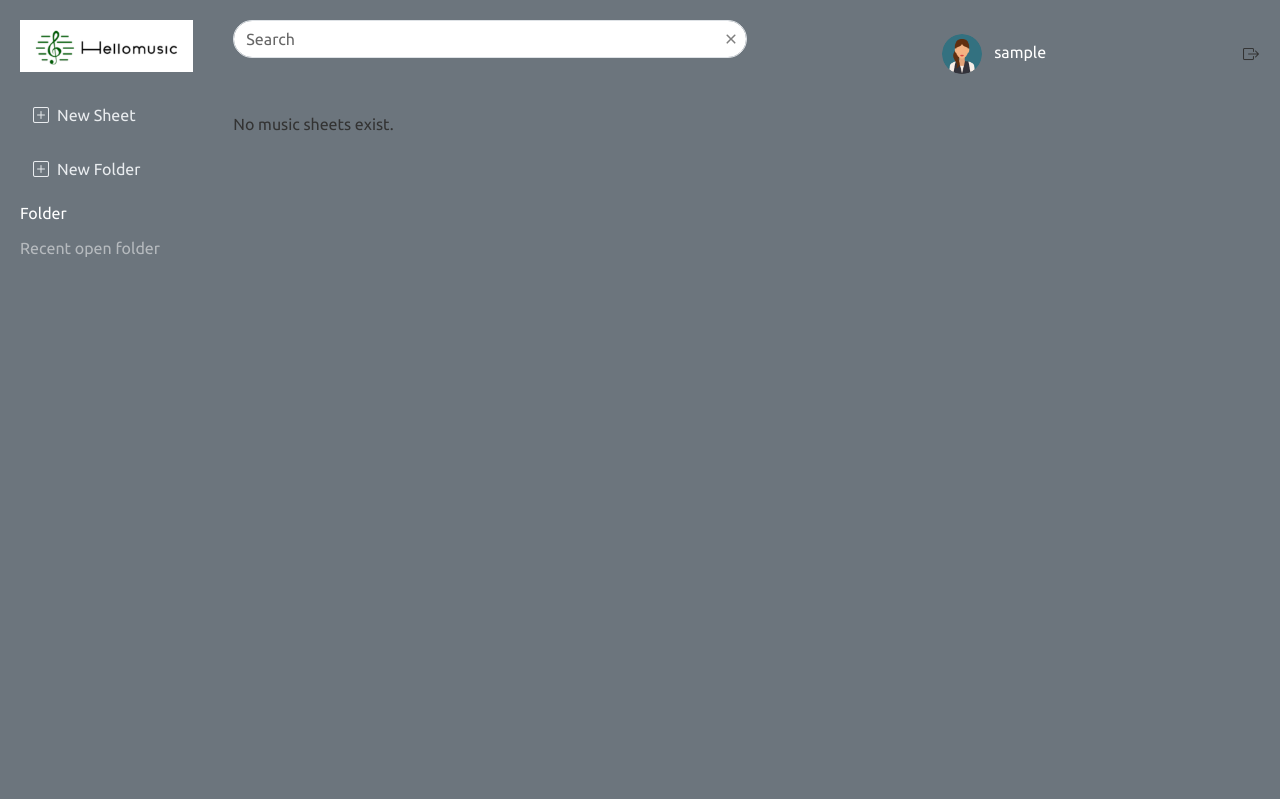
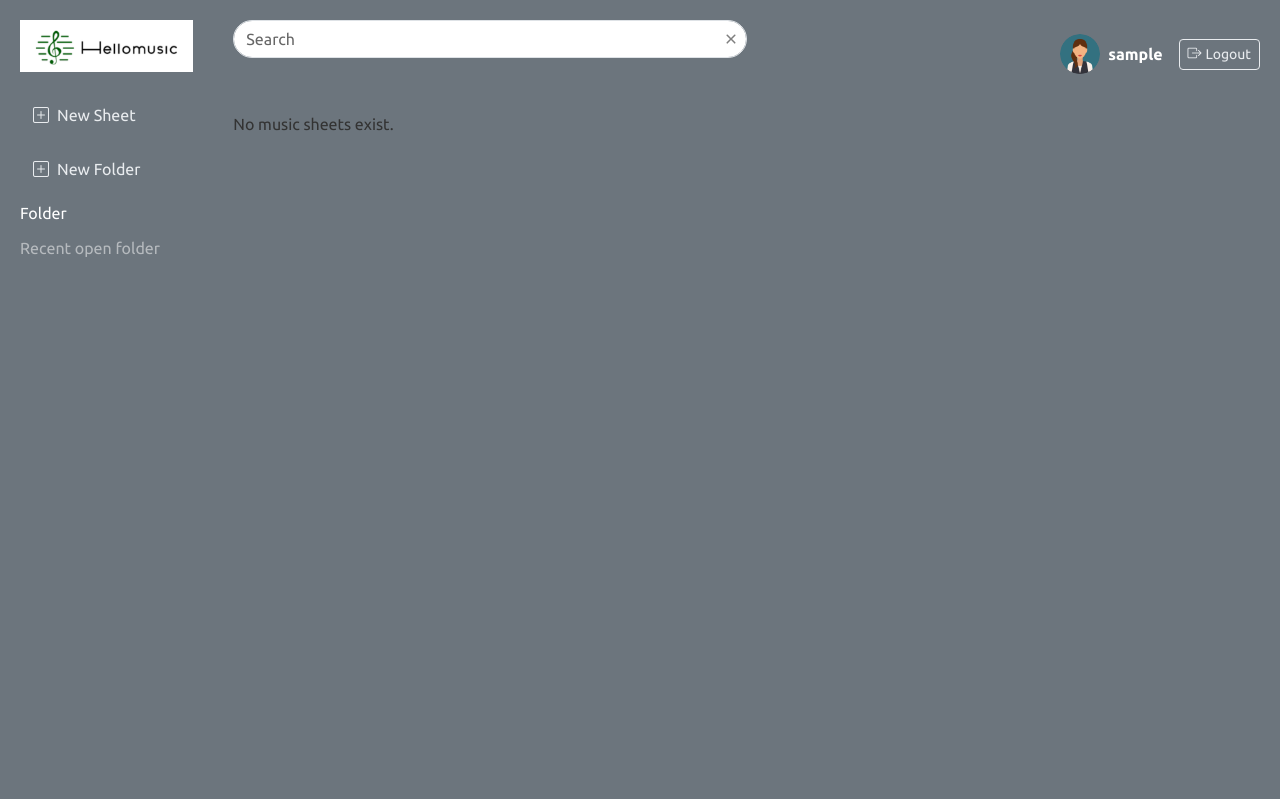
Before and after one commit to KellyHau/FYP-HelloMusic, a Django app: page / in a window 1280 px wide. Shown: the top 799 px of the page. Run offline with Django 5.2, Linux system fonts and the light colour scheme; the visitor is signed in with stand-in values (Sample User, id 1); data comes from the database, SQL or seed files in the repository; data that the repository does not hold is empty; some libraries are stand-ins or nearby versions.

Commit message:
minor update

```diff
--- a/HelloMusicProject/HelloMusicApp/forms.py
+++ b/HelloMusicProject/HelloMusicApp/forms.py
@@ -29,7 +29,8 @@ class AddSheetsToFolderForm(forms.Form):
         user = kwargs.pop('user', None)
         super().__init__(*args, **kwargs)
         if user:  # Filter queryset by user
-            self.fields['selected_sheets'].queryset = MusicSheet.objects.filter(users=user)
+            owner_sheets = UserMusicSheet.objects.filter(user=user, role='owner').values_list('sheet', flat=True)
+            self.fields['selected_sheets'].queryset = MusicSheet.objects.filter(ID__in=owner_sheets,  folder__isnull=True)
 
 
 
--- a/HelloMusicProject/HelloMusicApp/templates/HelloMusicApp/base.html
+++ b/HelloMusicProject/HelloMusicApp/templates/HelloMusicApp/base.html
@@ -79,22 +79,25 @@
                     </div>
 
                     <!-- User Profile -->
-                    <div class="d-flex align-items-center">
-                        <a href="{% url 'profile' %}" style="text-decoration: none;">
+                    <div class="d-flex align-items-center gap-3">
+                        <!-- Profile Section -->
+                        <a href="{% url 'profile' %}" class="d-flex align-items-center text-decoration-none text-white">
+                            {% if profile.profile_image %}
+                            <img src="{{ profile.profile_image.url }}" alt="Profile Picture"
+                                class="avatar rounded-circle">
+                            {% else %}
+                            <img src="{% static 'HelloMusicApp/images/user.png' %}" alt="Default Profile"
+                                class="avatar rounded-circle">
+                            {% endif %}
+                            <span class="ms-2 fw-semibold">{{ user.username }}</span>
+                        </a>
+
+                        <!-- Logout Section -->
+                        <form action="{% url 'logout' %}" method="post" class="m-0">
                             {% csrf_token %}
-                            {% if profile.profile_image %}
-                                <img src="{{ profile.profile_image.url }}" alt="Profile Picture" class="avatar">
-                            {% else %}
-                                <img src="{% static 'HelloMusicApp/images/user.png' %}" alt="Default Profile" class="avatar">
-                            {% endif %}
-                            <span class="text-white ms-2">{{ user.username }}</span>
-                        </a>
-                    </div>
-                    <div>
-                        <form action="{% url 'logout' %}" method="post" style="display: inline;">
-                            {% csrf_token %}
-                            <button type="submit" class="btn btn-link p-0" style="color: inherit; text-decoration: none;">
+                            <button type="submit" class="btn btn-outline-light btn-sm d-flex align-items-center gap-1">
                                 <i class="bi bi-box-arrow-right"></i>
+                                <span class="d-none d-md-inline">Logout</span>
                             </button>
                         </form>
                     </div>
@@ -161,7 +164,6 @@
     <script src="{% static 'HelloMusicApp/js/bootstrap.bundle.min.js' %}"></script>
     <script src="{% static 'HelloMusicApp/js/jquery.min.js' %}"></script>
     <script>
-
         // Ensure CSRF token for Django
         const csrfToken = document.querySelector('meta[name="csrf-token"]').getAttribute('content');
 
--- a/HelloMusicProject/HelloMusicProject/settings.py
+++ b/HelloMusicProject/HelloMusicProject/settings.py
@@ -87,7 +87,7 @@ DATABASES = {
         'ENGINE': 'django.db.backends.mysql',
         'NAME': 'hellomusic',
         'USER': 'root',
-        'PASSWORD': 'abc123', #password follow your root's password
+        'PASSWORD': 'lee123', #password follow your root's password
         'HOST': '127.0.0.1',
         'PORT': '3306',
     }
```
Also changed, not shown: HelloMusicProject/HelloMusicApp/templates/HelloMusicApp/profile.html (+15 -12 lines), HelloMusicProject/HelloMusicApp/static/HelloMusicApp/user_images/user_1.png (added).
